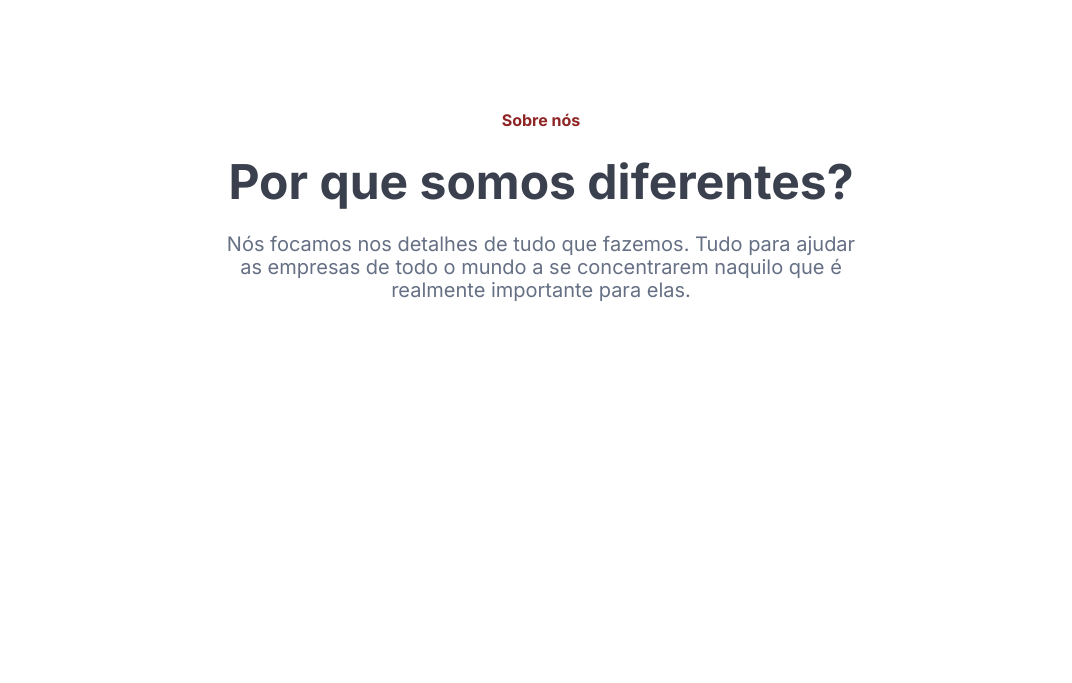
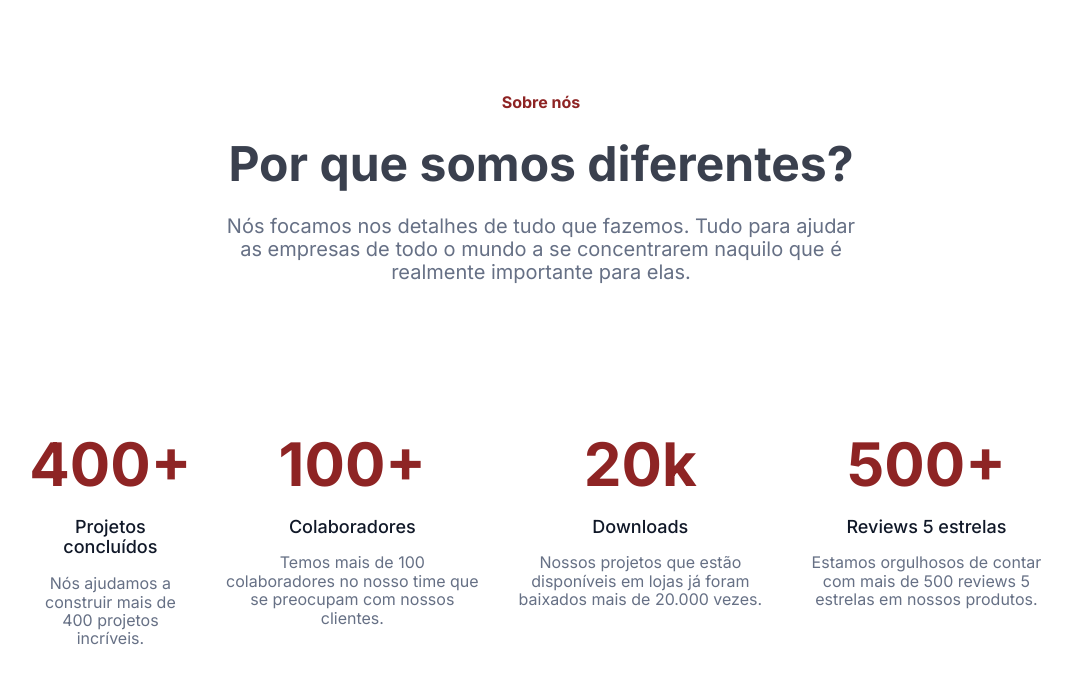
Before and after one commit to danielmbicalho/desafiohtmlcssalura, a plain HTML site: page index.html in a window 1280 px wide. Shown: the part 71-754 px from the top of the page, without its empty margins (99-1171 px from the left). Drawn offline with Linux system fonts and the light colour scheme.

Commit message:
Adição da seção métricas, seus estilos e ajustes de margens

```diff
--- a/index.html
+++ b/index.html
@@ -57,6 +57,33 @@
         <p class="sobre-nos__texto">
         Nós focamos nos detalhes de tudo que fazemos. Tudo para ajudar as empresas de todo o mundo a se concentrarem naquilo que é realmente importante para elas.
         </p>
+    </section>
+
+    <section class="metricas">
+        <div class="container-metricas">
+            <h2 class="container-metricas__titulo">400+</h2>
+            <h3 class="container-metricas__subtitulo">Projetos concluídos</h3>
+            <p class="container-metricas__texto">Nós ajudamos a construir mais de 400 projetos incríveis.</p>
+        </div>
+        <div class="container-metricas">
+            <h2 class="container-metricas__titulo">100+</h2>
+            <h3 class="container-metricas__subtitulo">Colaboradores</h3>
+            <p class="container-metricas__texto">Temos mais de 100 colaboradores no nosso time que se preocupam com nossos clientes.</p>
+        </div>
+        <div class="container-metricas">
+            <h2 class="container-metricas__titulo">20k</h2>
+            <h3 class="container-metricas__subtitulo">Downloads</h3>
+            <p class="container-metricas__texto">Nossos projetos que estão disponíveis em lojas já foram baixados mais de 20.000 vezes.</p>
+        </div>
+        <div class="container-metricas">
+            <h2 class="container-metricas__titulo">500+</h2>
+            <h3 class="container-metricas__subtitulo">Reviews 5 estrelas</h3>
+            <p class="container-metricas__texto">Estamos orgulhosos de contar com mais de 500 reviews 5 estrelas em nossos produtos.</p>
+        </div>
+
+    </section>
+
+    <section class="vagas">
 
     </section>
 
--- a/styles/style.css
+++ b/styles/style.css
@@ -5,6 +5,7 @@
     --cor-primaria: #FFFFFF;
     --cor-texto-primaria: #3A404E;
     --cor-texto-secundaria: #667085;
+    --cor-texto-terciaria: #101828;
     --cor-secundaria: #8E2424;
     --fonte-primaria: 'Inter', sans-serif;
 }
@@ -16,6 +17,7 @@
     text-align: center;
     font-family: var(--fonte-primaria);
     flex-direction: column;
+    margin: 96px 0;
 }
 
 .sobre-nos__identificacao {
@@ -23,7 +25,6 @@
     font-weight: bold;
     display: block;
     font-size: 16px;
-    margin-top: 96px;
 }
 .sobre-nos__titulo {
     color: var(--cor-texto-primaria);
@@ -39,3 +40,37 @@
     margin: 0 25vw;
 
 }
+
+.metricas {
+    background-color: var(--cor-primaria);
+    display: flex;
+    justify-content: space-around;
+    text-align: center;
+    font-family: var(--fonte-primaria);
+    margin: 0 80px 96px 80px;
+    padding: 0 32px;
+}
+
+.container-metricas{
+    margin: 0 16px;
+
+}
+
+.container-metricas__titulo{
+    font-size: 60px;
+    color: var(--cor-secundaria);
+    margin-bottom: 12px;
+}
+
+.container-metricas__subtitulo {
+    font-size: 18px;
+    color: var(--cor-texto-terciaria);
+    margin-bottom: 8px;
+    font-weight: 500;
+}
+
+.container-metricas__texto{
+    font-size: 16px;
+    color: var(--cor-texto-secundaria);
+
+}
```
